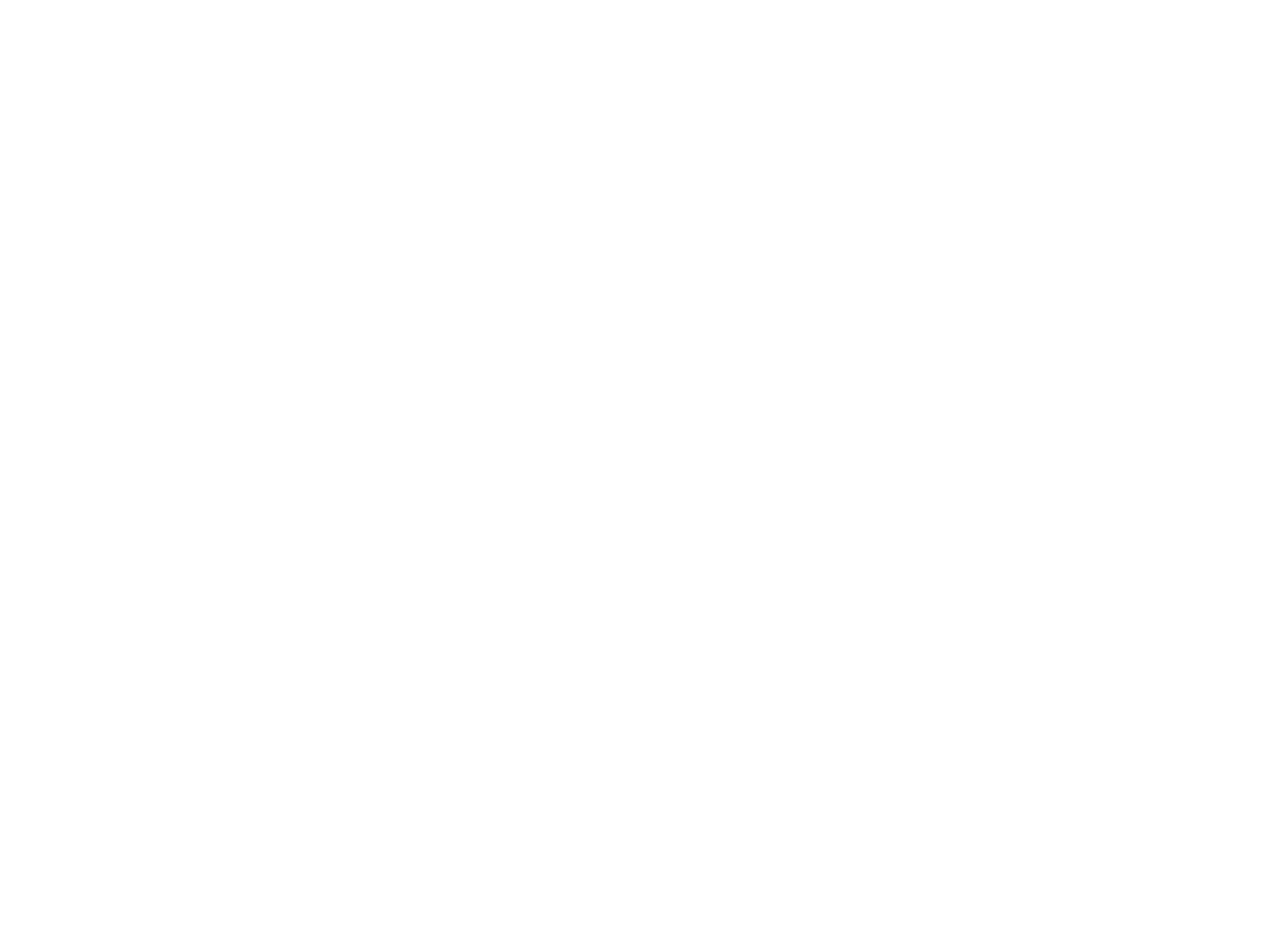
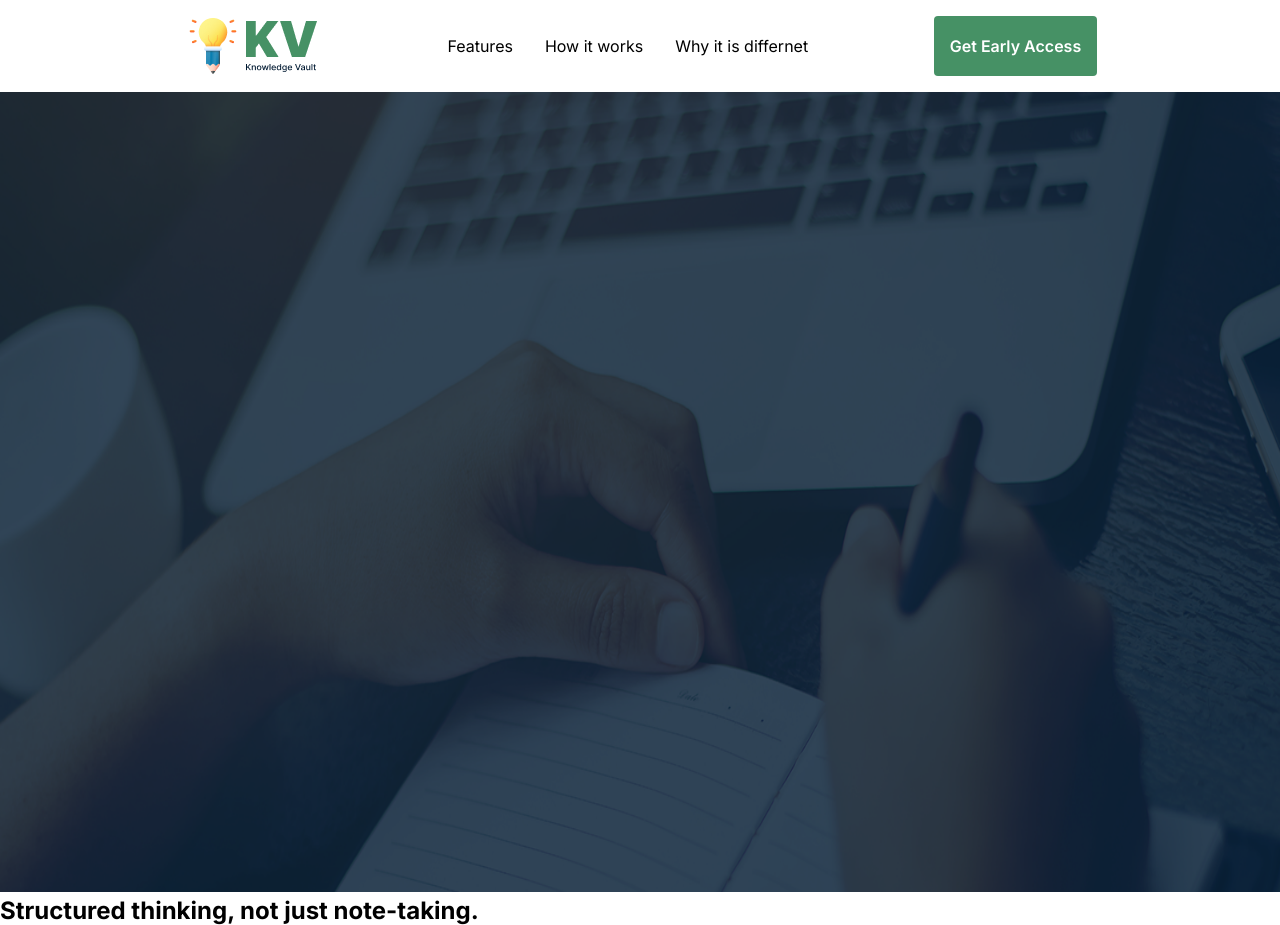
Before and after one commit to Abid-468/Project_190126, a plain HTML site: page index.html in a window 1280 px wide. Before the commit the page ends 800 px from the top, so only its background shows below. Drawn offline with Linux system fonts and the light colour scheme.

Commit message:
Added the navbar and started working on the banner

```diff
--- a/index.html
+++ b/index.html
@@ -5,6 +5,31 @@
     <meta name="viewport" content="width=device-width, initial-scale=1.0" />
     <title>Knowledge Vault</title>
     <link rel="stylesheet" href="style.css" />
+    <link rel="preconnect" href="https://fonts.googleapis.com" />
+    <link rel="preconnect" href="https://fonts.gstatic.com" crossorigin />
+    <link
+      href="https://fonts.googleapis.com/css2?family=Inter:ital,opsz,wght@0,14..32,100..900;1,14..32,100..900&display=swap"
+      rel="stylesheet"
+    />
   </head>
-  <body></body>
+  <body>
+    <!-- /* নেভিগেশন বার এখানে শুরু  */ -->
+    <nav>
+      <img src="assets/logo-navbar.png" alt="logo" />
+      <div class="navbar-links">
+        <a href="">Features</a>
+        <a href="">How it works</a>
+        <a href="">Why it is differnet</a>
+      </div>
+      <button class="button inter">Get Early Access</button>
+    </nav>
+    <!-- /* নেভিগেশন বার এখানে শেষ   */ -->
+
+    <!-- Banner Start-->
+    <section class="Banner">
+      <img src="assets/hero-bg.png" alt="" />
+      <h2>Structured thinking, not just note-taking.</h2>
+    </section>
+    <!-- Banner End-->
+  </body>
 </html>
--- a/style.css
+++ b/style.css
@@ -0,0 +1,46 @@
+* {
+  margin: 0px;
+  box-sizing: border-box;
+  font-family: "Inter", sans-serif;
+}
+
+.button {
+  background-color: rgba(70, 145, 101, 1);
+  padding: 12px 16px;
+  color: white;
+  font-size: 16px;
+  font-weight: 600;
+  border: 0px;
+  border-radius: 4px;
+}
+
+/* নেভিগেশন বার এখানে শুরু  */
+nav {
+  display: flex;
+  justify-content: space-around;
+  padding: 16px 120px;
+}
+
+nav .navbar-links {
+  display: flex;
+  justify-content: space-between;
+  gap: 32px;
+  max-width: 627px;
+  max-height: 100px;
+  align-items: center;
+}
+
+nav .navbar-links a {
+  text-decoration: none;
+  color: black;
+  font-size: 16px;
+}
+/* নেভিগেশন বার এখানে শেষ   */
+
+/* Banner start */
+.Banner img {
+  width: 100%;
+  height: 100vh;
+}
+
+/* Banner End */
```
Also changed, not shown: assets/ArrowRight.png (added), assets/Bookmarks.png (added), assets/Brain.png (added), assets/CheckCircle.png (added), assets/Info.png (added), assets/Vector.png (added), assets/hero-bg.png (added), assets/knowledge.png (added), assets/logo-footer.png (added), assets/logo-navbar.png (added).
